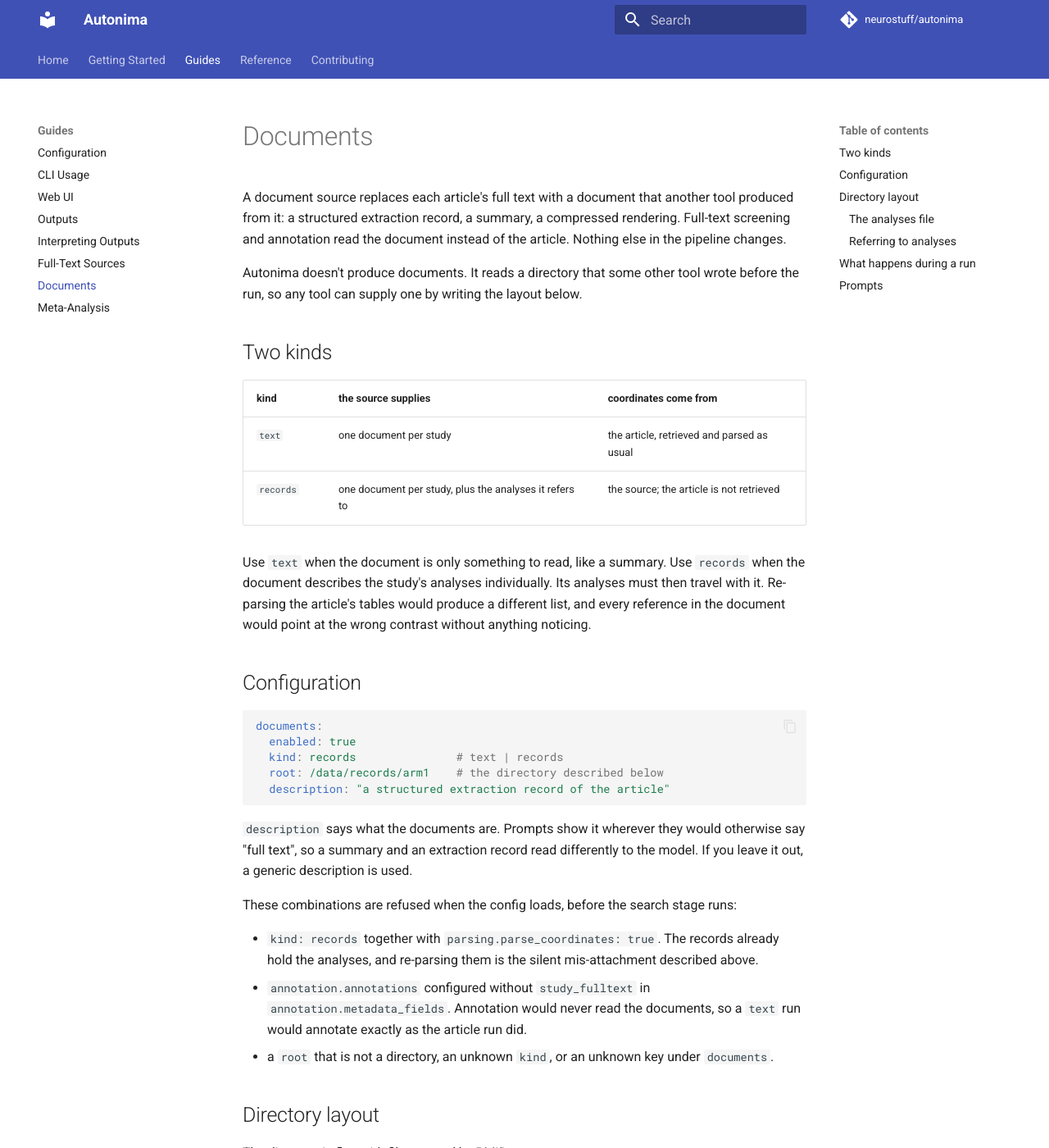
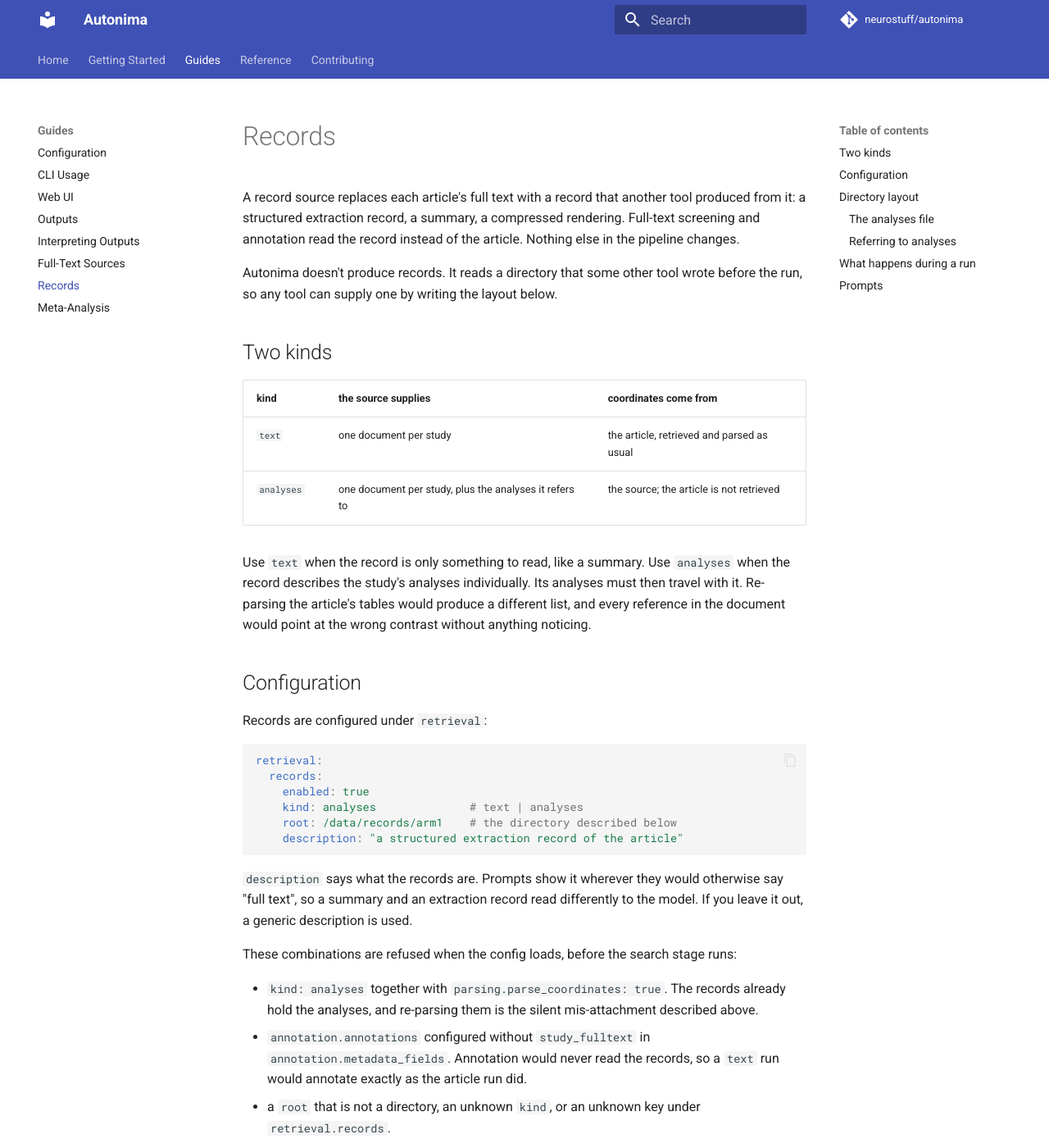
Before and after one commit to neurostuff/autonima, an MkDocs documentation site: the page built from docs/guides/records.md, in a window 1280 px wide and 1400 px high. Shown: the whole window at 82% size. Built offline with MkDocs 1.6.1 and Material for MkDocs 9.7.7, drawn with Linux system fonts in a browser that asks for light colours; comment, search, counter and statistics services are not loaded; some of the changed text lies outside the part shown.

Commit message:
configure record sources under retrieval.records, with kinds text | analyses
The top-level `documents:` block moves to `retrieval.records:`, where it sits beside
full_text_sources as another way of supplying what full-text screening reads. The kind that
also carries each study's analyses is renamed from `records` to `analyses`, so a config does
not read `records.kind: records`.

  retrieval:
    records:
      enabled: true
      kind: analyses    # text | analyses
      root: /data/records/arm1

A top-level `documents:` section is refused with a pointer to the new location rather than
ignored. The serialized config and the retrieval stage signature carry the block under
retrieval.records, still only when enabled, so article-run hashes are unchanged. The guide is
now docs/guides/records.md. Internal names (the autonima.documents package, Study.document,
<output>/documents/ and documents_unavailable.csv) are unchanged.

Co-Authored-By: Claude Opus 5.5 <noreply@anthropic.com>

````diff
--- a/docs/guides/documents.md
+++ b/docs/guides/records.md
@@ -1,47 +1,53 @@
-# Documents
+# Records
 
-A document source replaces each article's full text with a document that another tool
-produced from it: a structured extraction record, a summary, a compressed rendering. Full-text
-screening and annotation read the document instead of the article. Nothing else in the
-pipeline changes.
+A record source replaces each article's full text with a record that another tool produced
+from it: a structured extraction record, a summary, a compressed rendering. Full-text
+screening and annotation read the record instead of the article. Nothing else in the pipeline
+changes.
 
-Autonima doesn't produce documents. It reads a directory that some other tool wrote before
-the run, so any tool can supply one by writing the layout below.
+Autonima doesn't produce records. It reads a directory that some other tool wrote before the
+run, so any tool can supply one by writing the layout below.
 
 ## Two kinds
 
 | kind | the source supplies | coordinates come from |
 |---|---|---|
 | `text` | one document per study | the article, retrieved and parsed as usual |
-| `records` | one document per study, plus the analyses it refers to | the source; the article is not retrieved |
+| `analyses` | one document per study, plus the analyses it refers to | the source; the article is not retrieved |
 
-Use `text` when the document is only something to read, like a summary. Use `records` when the
-document describes the study's analyses individually. Its analyses must then travel with it.
+Use `text` when the record is only something to read, like a summary. Use `analyses` when the
+record describes the study's analyses individually. Its analyses must then travel with it.
 Re-parsing the article's tables would produce a different list, and every reference in the
 document would point at the wrong contrast without anything noticing.
 
 ## Configuration
 
+Records are configured under `retrieval`:
+
 ```yaml
-documents:
-  enabled: true
-  kind: records               # text | records
-  root: /data/records/arm1    # the directory described below
-  description: "a structured extraction record of the article"
+retrieval:
+  records:
+    enabled: true
+    kind: analyses              # text | analyses
+    root: /data/records/arm1    # the directory described below
+    description: "a structured extraction record of the article"
 ```
 
-`description` says what the documents are. Prompts show it wherever they would otherwise say
+`description` says what the records are. Prompts show it wherever they would otherwise say
 "full text", so a summary and an extraction record read differently to the model. If you
 leave it out, a generic description is used.
 
 These combinations are refused when the config loads, before the search stage runs:
 
-- `kind: records` together with `parsing.parse_coordinates: true`. The records already hold
+- `kind: analyses` together with `parsing.parse_coordinates: true`. The records already hold
   the analyses, and re-parsing them is the silent mis-attachment described above.
 - `annotation.annotations` configured without `study_fulltext` in
-  `annotation.metadata_fields`. Annotation would never read the documents, so a `text` run
+  `annotation.metadata_fields`. Annotation would never read the records, so a `text` run
   would annotate exactly as the article run did.
-- a `root` that is not a directory, an unknown `kind`, or an unknown key under `documents`.
+- a `root` that is not a directory, an unknown `kind`, or an unknown key under
+  `retrieval.records`.
+- a top-level `documents:` section, the name this block had before it moved under
+  `retrieval`.
 
 ## Directory layout
 
@@ -50,7 +56,7 @@ The directory is flat, with files named by PMID:
 ```text
 <root>/
 ├── 12345678.md               the document: .md, .txt, .json, .yaml or .yml
-└── 12345678.analyses.json    records only: the analyses the document refers to
+└── 12345678.analyses.json    `analyses` only: the analyses the document refers to
 ```
 
 The document is passed to the model verbatim, so a JSON or YAML record goes in exactly as it
@@ -119,7 +125,7 @@ Documents are attached at the end of the retrieval stage. For each study:
 - the document, with its references resolved, is written to `<output>/documents/<pmid>.<ext>`,
   and `full_text_path` points at it. Every full-text cache check hashes that file, so changing
   a document re-screens only the studies it affects.
-- for `records`, the source's analyses and tables replace anything retrieval left, and they
+- for `analyses`, the source's analyses and tables replace anything retrieval left, and they
   are marked as ingested, so coordinate parsing never touches them.
 
 A study with no usable document is treated like one whose full text wasn't retrieved. It isn't
@@ -151,4 +157,4 @@ itself reports that the article couldn't be read. A derived document never has t
 and it's as complete as the process that produced it.
 
 Annotation prompts label the document in the same way. Studies without a document get the
-exact prompts, and keep the exact cache signatures, that they had before documents existed.
+exact prompts, and keep the exact cache signatures, that they had before records existed.
--- a/mkdocs.yml
+++ b/mkdocs.yml
@@ -38,7 +38,7 @@ nav:
       - Outputs: guides/outputs.md
       - Interpreting Outputs: guides/interpreting-outputs.md
       - Full-Text Sources: guides/full-text-sources.md
-      - Documents: guides/documents.md
+      - Records: guides/records.md
       - Meta-Analysis: guides/meta-analysis.md
   - Reference:
       - CLI Reference: reference/cli.md
````
Also changed, not shown: docs/guides/configuration.md (+6 -6 lines), docs/guides/outputs.md (+3 -3 lines), 8 other files.
